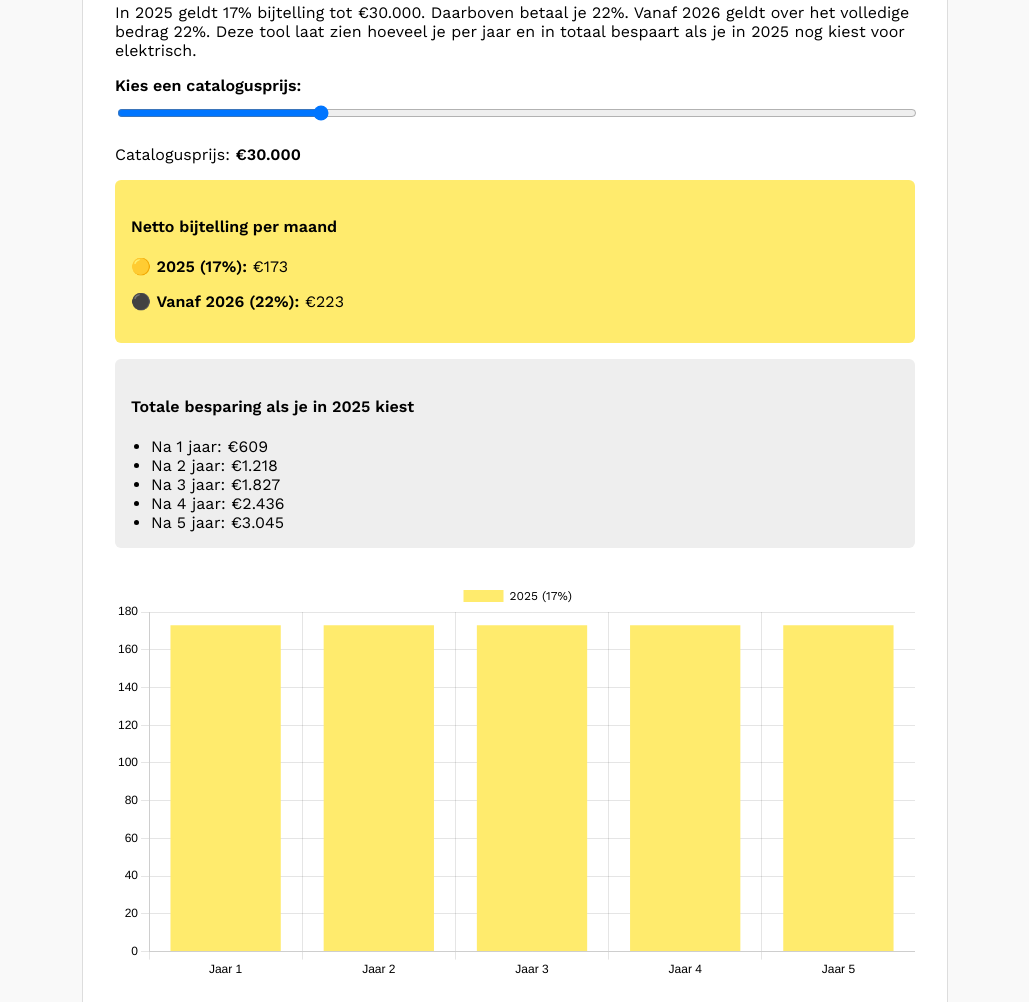
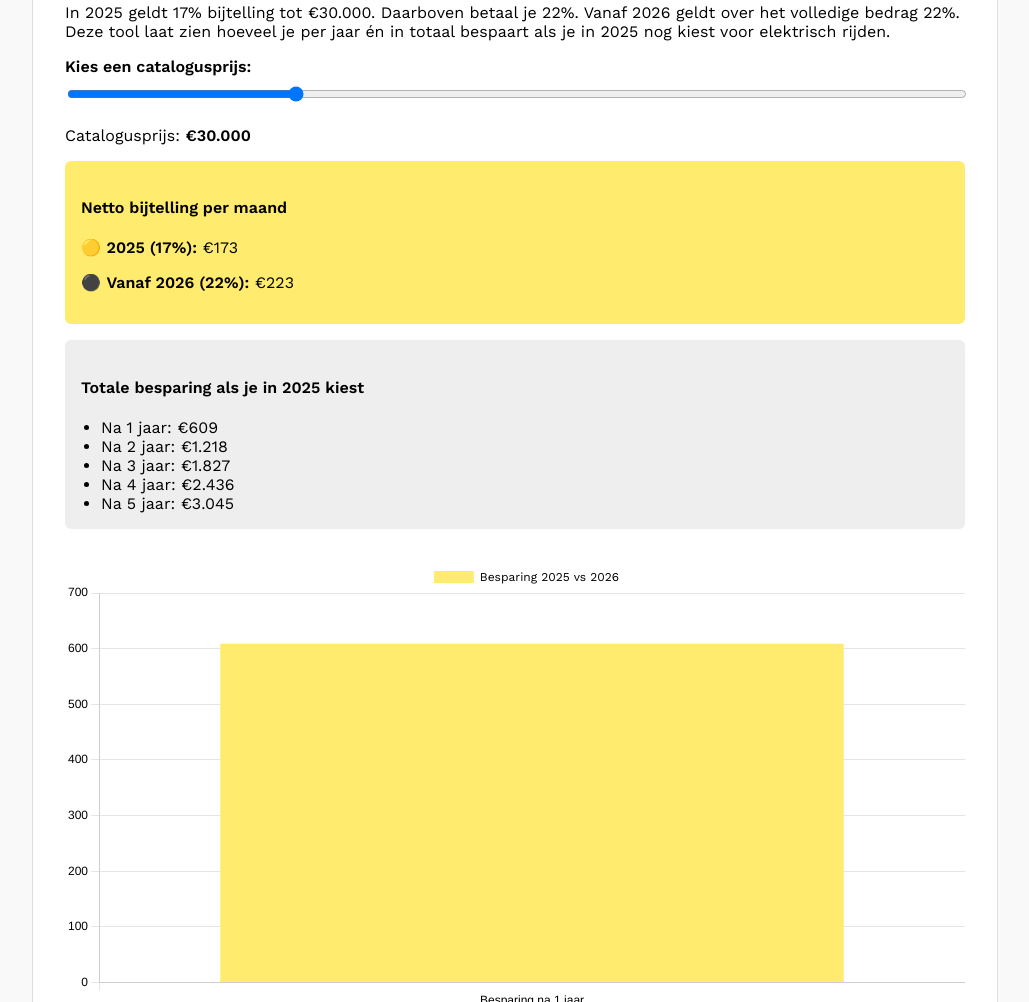
Before and after one commit to Pieter475/bijtelling.github.io, a plain HTML site: page index.html in a window 1280 px wide. Shown: the part 138-1140 px from the top of the page, without its empty margins (125-1154 px from the left). Drawn offline with nearby package versions, Linux system fonts and the light colour scheme.

Commit message:
Update index.html

```diff
--- a/index.html
+++ b/index.html
@@ -13,7 +13,7 @@
     }
 
     .container {
-      max-width: 800px;
+      max-width: 900px;
       background: #ffffff;
       padding: 32px;
       border-radius: 8px;
@@ -23,7 +23,6 @@
 
     h2, h4 {
       color: #000;
-      font-family: 'Work Sans', sans-serif;
     }
 
     .highlight {
@@ -37,6 +36,7 @@
       background: #eeeeee;
       padding: 16px;
       border-radius: 6px;
+      margin-bottom: 32px;
     }
 
     canvas {
@@ -57,22 +57,19 @@
     <h2>Besparen met 17% bijtelling</h2>
     <p>
       In 2025 geldt 17% bijtelling tot €30.000. Daarboven betaal je 22%. Vanaf 2026 geldt over het volledige bedrag 22%.
-      Deze tool laat zien hoeveel je per jaar en in totaal bespaart als je in 2025 nog kiest voor elektrisch.
+      Deze tool laat zien hoeveel je per jaar én in totaal bespaart als je in 2025 nog kiest voor elektrisch rijden.
     </p>
 
-    <!-- Catalogusprijs -->
     <label for="prijs">Kies een catalogusprijs:</label>
     <input type="range" id="prijs" min="20000" max="60000" value="30000" step="1" oninput="updateBijtelling()" style="width: 100%; margin-bottom: 8px;">
     <p>Catalogusprijs: <strong>€<span id="prijsValue">30.000</span></strong></p>
 
-    <!-- Netto bijtelling -->
     <div class="highlight">
       <h4>Netto bijtelling per maand</h4>
       <p>🟡 <strong>2025 (17%):</strong> €<span id="bijtelling2025">---</span></p>
       <p>⚫ <strong>Vanaf 2026 (22%):</strong> €<span id="bijtelling2026">---</span></p>
     </div>
 
-    <!-- Totale besparing -->
     <div class="savings">
       <h4>Totale besparing als je in 2025 kiest</h4>
       <ul style="padding-left: 20px; margin: 0;">
@@ -84,9 +81,8 @@
       </ul>
     </div>
 
-    <!-- Twee grafieken -->
-    <canvas id="bijtellingChart2025" width="700" height="350"></canvas>
-    <canvas id="bijtellingChart2026" width="700" height="350"></canvas>
+    <canvas id="chart1jaar" width="700" height="350"></canvas>
+    <canvas id="chart5jaar" width="700" height="350"></canvas>
 
     <p style="font-size: 13px; color: #555; margin-top: 16px;">
       De berekening is een indicatie. Werkelijke bedragen kunnen afwijken op basis van jouw persoonlijke situatie.
@@ -122,32 +118,33 @@
         document.getElementById("bespaar" + i).innerText = formatEuro(Math.round(besparing));
       }
 
-      if (window.chart2025 && window.chart2026) {
-        window.chart2025.data.datasets[0].data = Array(5).fill(Math.round(maand2025));
-        window.chart2025.update();
+      if (window.chart1jaar && window.chart5jaar) {
+        window.chart1jaar.data.datasets[0].data = [Math.round(besparingPerMaand * 12)];
+        window.chart1jaar.update();
 
-        window.chart2026.data.datasets[0].data = Array(5).fill(Math.round(maand2026));
-        window.chart2026.update();
+        window.chart5jaar.data.datasets[0].data = [Math.round(besparingPerMaand * 60)];
+        window.chart5jaar.update();
       }
     }
 
     document.addEventListener("DOMContentLoaded", function () {
-      const ctx2025 = document.getElementById('bijtellingChart2025').getContext('2d');
-      const ctx2026 = document.getElementById('bijtellingChart2026').getContext('2d');
+      const ctx1 = document.getElementById('chart1jaar').getContext('2d');
+      const ctx2 = document.getElementById('chart5jaar').getContext('2d');
 
-      window.chart2025 = new Chart(ctx2025, {
+      window.chart1jaar = new Chart(ctx1, {
         type: 'bar',
         data: {
-          labels: ['Jaar 1', 'Jaar 2', 'Jaar 3', 'Jaar 4', 'Jaar 5'],
+          labels: ['Besparing na 1 jaar'],
           datasets: [{
-            label: '2025 (17%)',
+            label: 'Besparing 2025 vs 2026',
             backgroundColor: '#FFEB6D',
-            data: [0, 0, 0, 0, 0]
+            data: [0]
           }]
         },
         options: {
-          responsive: true,
-          plugins: { legend: { labels: { color: '#000', font: { family: 'Work Sans', size: 12 }}}},
+          plugins: {
+            legend: { labels: { color: '#000', font: { family: 'Work Sans', size: 12 } } }
+          },
           scales: {
             x: { ticks: { color: '#000' }},
             y: { beginAtZero: true, ticks: { color: '#000' }}
@@ -155,19 +152,20 @@
         }
       });
 
-      window.chart2026 = new Chart(ctx2026, {
+      window.chart5jaar = new Chart(ctx2, {
         type: 'bar',
         data: {
-          labels: ['Jaar 1', 'Jaar 2', 'Jaar 3', 'Jaar 4', 'Jaar 5'],
+          labels: ['Besparing na 5 jaar'],
           datasets: [{
-            label: 'Vanaf 2026 (22%)',
+            label: 'Totale besparing over 5 jaar',
             backgroundColor: '#000000',
-            data: [0, 0, 0, 0, 0]
+            data: [0]
           }]
         },
         options: {
-          responsive: true,
-          plugins: { legend: { labels: { color: '#000', font: { family: 'Work Sans', size: 12 }}}},
+          plugins: {
+            legend: { labels: { color: '#000', font: { family: 'Work Sans', size: 12 } } }
+          },
           scales: {
             x: { ticks: { color: '#000' }},
             y: { beginAtZero: true, ticks: { color: '#000' }}
```
